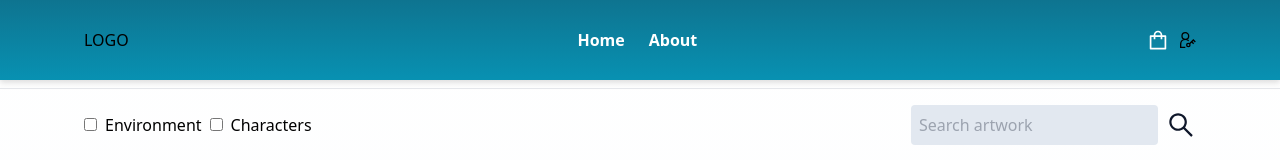
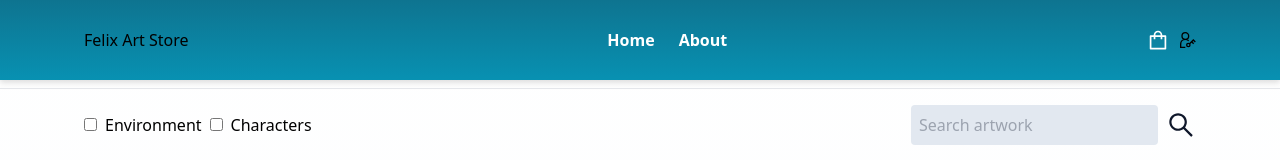
Before and after one commit to felix-odenhall/e-commerce-art-store, a React (Create React App) app in the folder client/: page / in a window 1280 px wide. Shown: the top 160 px of the page. Built offline with nearby package versions, Linux system fonts and the light colour scheme; no server answers.

Commit message:
updated logo

```diff
--- a/client/src/components/Header/Header.jsx
+++ b/client/src/components/Header/Header.jsx
@@ -8,7 +8,7 @@ const Navbar = ({ getCartLs, isActive, setIsActive }) => {
   return (
     <header className="w-full bg-gradient-to-b from-cyan-700 to-cyan-600 drop-shadow-md">
       <nav className="max-w-6xl text-l flex justify-between items-center h-20 px-5 mx-auto">
-        <div>LOGO</div>
+        <div>Felix Art Store</div>
         <ul className="flex">
           <li className="flex items-center px-3 cursor-pointer font-semibold text-white h-14 hover:underline">
             <Link to="/">Home</Link>
```
Also changed, not shown: 1 other file (tests, documents, lock files or other folders).
